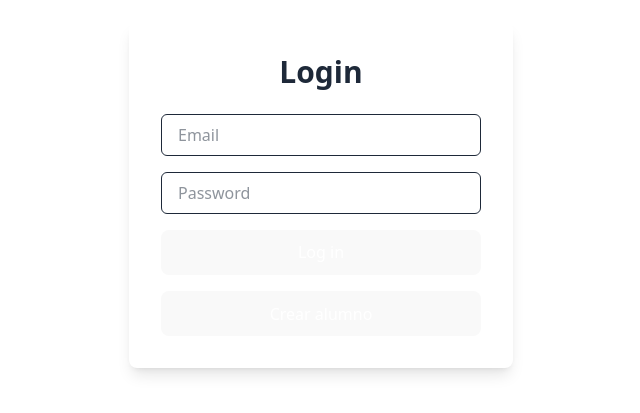
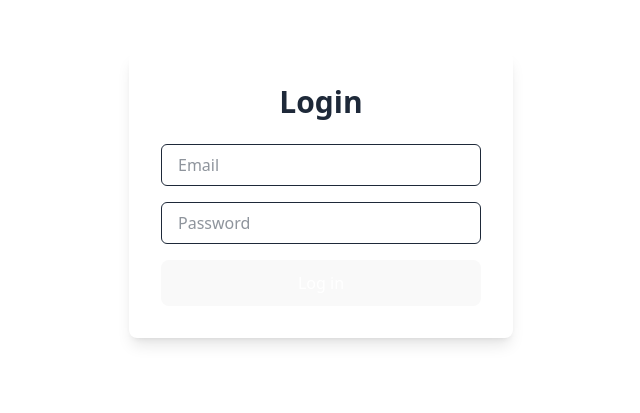
Before and after one commit to CS2031-DBP/react-login, a React (Vite) app: page / in a window 1280 px wide. Shown: the part 205-618 px from the top of the page, without its empty margins (319-959 px from the left). Built offline with nearby package versions, Linux system fonts and the light colour scheme; sample sign-in values are in the browser's storage.

Commit message:
Refactor application structure by removing App and StudentForm components, and integrating routing with react-router. Added react-router as a dependency and updated package-lock.json and package.json accordingly.

```diff
--- a/package.json
+++ b/package.json
@@ -14,6 +14,7 @@
     "axios": "^1.9.0",
     "react": "^19.1.0",
     "react-dom": "^19.1.0",
+    "react-router": "^7.6.2",
     "tailwindcss": "^4.1.8"
   },
   "devDependencies": {
--- a/src/App.tsx
+++ /dev/null
@@ -1,53 +0,0 @@
-import { useState } from "react";
-import "./App.css";
-import axios from "axios";
-import StudentForm from "./components/StudentForm";
-import useToken from "./contexts/TokenContext";
-
-const BACKEND_URL = "http://localhost:8080";
-
-function App() {
-  const [email, setEmail] = useState("");
-  const [password, setPassword] = useState("");
-  const { saveToken, token } = useToken();
-
-  async function handleLogin() {
-    const response = await axios.post(`${BACKEND_URL}/auth/login`, {
-      email: email,
-      password: password,
-    });
-
-    saveToken(response.data.token);
-  }
-
-  return (
-    <div className="bg-white p-8 rounded-lg shadow-lg w-96">
-      <h2 className="text-3xl font-bold mb-6 text-center text-gray-800">
-        Login
-      </h2>
-      <div className="space-y-4">
-        <input
-          className="w-full px-4 py-2 border rounded-md focus:outline-none focus:ring-2 focus:ring-blue-500 text-gray-800"
-          placeholder="Email"
-          type="email"
-          onChange={(e) => setEmail(e.target.value)}
-        />
-        <input
-          className="w-full px-4 py-2 border rounded-md focus:outline-none focus:ring-2 focus:ring-blue-500 text-gray-800"
-          placeholder="Password"
-          type="password"
-          onChange={(e) => setPassword(e.target.value)}
-        />
-        <button
-          className="w-full bg-blue-600 text-white py-3 rounded-md hover:bg-blue-700 transition-colors duration-200 font-semibold"
-          onClick={handleLogin}
-        >
-          Log in
-        </button>
-        {token && <StudentForm />}
-      </div>
-    </div>
-  );
-}
-
-export default App;
--- a/src/main.tsx
+++ b/src/main.tsx
@@ -1,13 +1,20 @@
-import { StrictMode } from 'react'
-import { createRoot } from 'react-dom/client'
-import './index.css'
-import App from './App.tsx'
-import { TokenProvider } from './contexts/TokenContext.tsx'
+import { StrictMode } from "react";
+import { createRoot } from "react-dom/client";
+import { BrowserRouter, Routes, Route } from "react-router";
+import "./index.css";
+import Login from "./pages/Login.tsx";
+import { TokenProvider } from "./contexts/TokenContext.tsx";
+import StudentForm from "./pages/StudentForm.tsx";
 
-createRoot(document.getElementById('root')!).render(
+createRoot(document.getElementById("root")!).render(
   <StrictMode>
     <TokenProvider>
-      <App />
+      <BrowserRouter>
+        <Routes>
+          <Route path="/" element={<Login />} />
+          <Route path="/student_form" element={<StudentForm />} />
+        </Routes>
+      </BrowserRouter>
     </TokenProvider>
-  </StrictMode>,
-)
+  </StrictMode>
+);
--- /dev/null
+++ b/src/pages/Login.tsx
@@ -0,0 +1,64 @@
+import { type FormEvent } from "react";
+import "../App.css";
+import axios from "axios";
+import useToken from "../contexts/TokenContext";
+import { useNavigate } from "react-router";
+
+const BACKEND_URL = "http://localhost:8080";
+
+function Login() {
+  const { saveToken } = useToken();
+  const navigate = useNavigate();
+
+  async function handleLogin(e: FormEvent<HTMLFormElement>) {
+    e.preventDefault();
+
+    const formData = new FormData(e.currentTarget);
+    const email = formData.get("email") as string;
+    const password = formData.get("password") as string;
+
+    try {
+      const response = await axios.post(`${BACKEND_URL}/auth/login`, {
+        email: email,
+        password: password,
+      });
+
+      saveToken(response.data.token);
+      navigate("/student_form");
+    } catch {
+      alert("Usuario o contraseña incorrecta");
+    }
+  }
+
+  return (
+    <div className="bg-white p-8 rounded-lg shadow-lg w-96">
+      <h2 className="text-3xl font-bold mb-6 text-center text-gray-800">
+        Login
+      </h2>
+      <form onSubmit={handleLogin} className="space-y-4">
+        <input
+          className="w-full px-4 py-2 border rounded-md focus:outline-none focus:ring-2 focus:ring-blue-500 text-gray-800"
+          placeholder="Email"
+          type="email"
+          name="email"
+          required
+        />
+        <input
+          className="w-full px-4 py-2 border rounded-md focus:outline-none focus:ring-2 focus:ring-blue-500 text-gray-800"
+          placeholder="Password"
+          type="password"
+          name="password"
+          required
+        />
+        <button
+          className="w-full bg-blue-600 text-white py-3 rounded-md hover:bg-blue-700 transition-colors duration-200 font-semibold"
+          type="submit"
+        >
+          Log in
+        </button>
+      </form>
+    </div>
+  );
+}
+
+export default Login;
--- a/src/components/StudentForm.tsx
+++ b/src/pages/StudentForm.tsx
@@ -1,10 +1,17 @@
 import axios from "axios";
 import useToken from "../contexts/TokenContext";
+import { useEffect } from "react";
+import { useNavigate } from "react-router";
 
 const BACKEND_URL = "http://localhost:8080";
 
 function StudentForm() {
   const { token } = useToken();
+  const navigate = useNavigate();
+
+  useEffect(() => {
+    if (!token) navigate("/");
+  }, []);
 
   const alumno = {
     firstname: "John",
```
Also changed, not shown: 1 other file (tests, documents, lock files or other folders).
